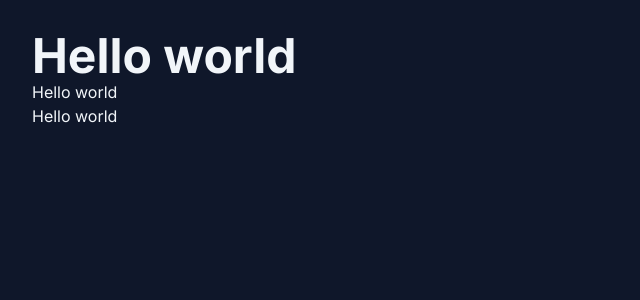
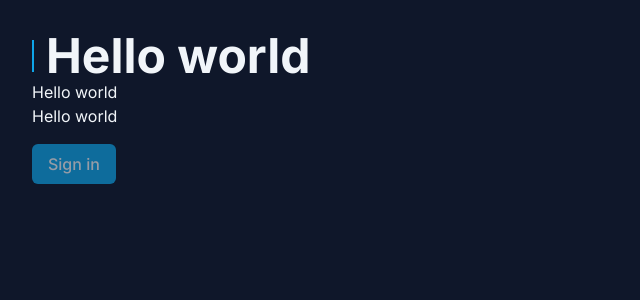
Before and after one commit to rodrigodiasf1984/mastering-tailwindcss-nextjs, a Next.js app: page / in a window 1280 px wide. Shown: the top 300 px of the page, without its empty margins (0-640 px from the left). Built offline with nearby package versions, Linux system fonts and the light colour scheme.

Commit message:
chore: add button with selectors before, disabled, enabled

```diff
--- a/src/app/page.tsx
+++ b/src/app/page.tsx
@@ -1,9 +1,17 @@
 export default function Home() {
   return (
     <div className='p-8 bg-slate-900 text-slate-100 h-screen'>
-      <h1 className='font-bold text-5xl'>Hello world</h1>
+      <h1 className='font-bold flex text-5xl items-center gap-3 before:w-0.5 before:h-8 before:bg-sky-500 before:flex'>
+        Hello world
+      </h1>
       <h2>Hello world</h2>
       <p>Hello world</p>
+      <button
+        disabled
+        className='bg-sky-500 py-2 px-4 rounded-md font-medium mt-4 enabled:hover:bg-sky-600 disabled:opacity-60 disabled:cursor-not-allowed'
+      >
+        Sign in
+      </button>
     </div>
   )
 }
```
